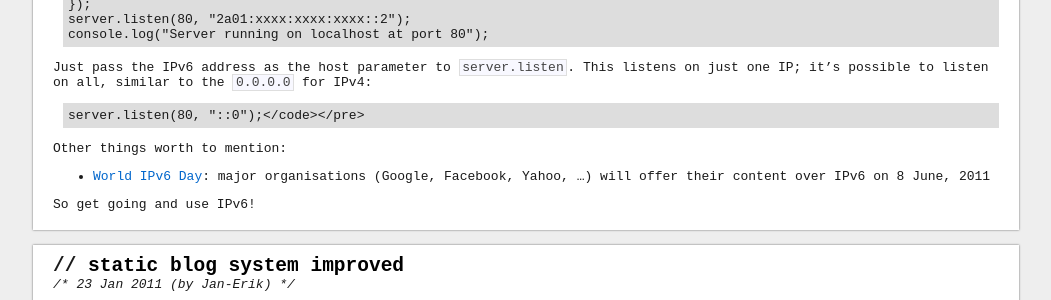
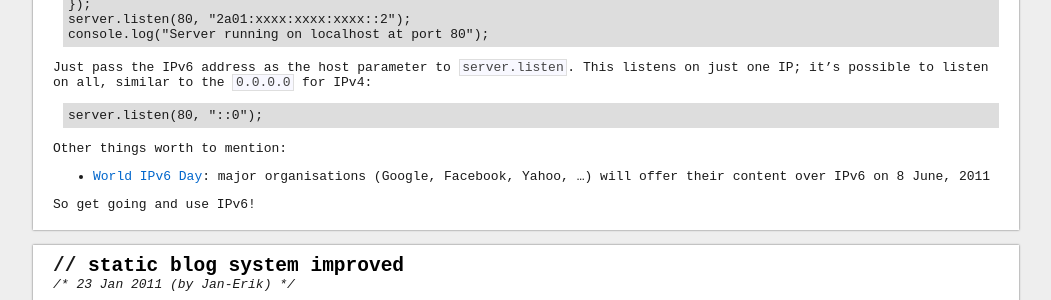
Before and after one commit to badboy/fnordig.de, a Jekyll site: the page built from index.html, in a window 1280 px wide and 900 px high, scrolled down 1702 px. Shown: the part 152-452 px from the top of the window, without its empty margins (114-1165 px from the left). Built offline with Jekyll 4.4.1, drawn with Linux system fonts in a browser that asks for light colours; the list of posts is cut into pages by our own code.

Commit message:
add code highlighting for old posts.

```diff
--- a/_posts/2011-01-23-static-blog-system-improved.markdown
+++ b/_posts/2011-01-23-static-blog-system-improved.markdown
@@ -19,12 +19,13 @@ You can find the script here: [watch.js](http://tmp.fnordig.de/watch.js). It's m
 
 The small app.js is just this:
 
-<pre><code>socket = new io.Socket('localhost');
-socket.connect();
-socket.on('message', function(data){
-  data = JSON.parse(data);
-  if(data.reload)
-    window.location.reload();
-});</code></pre>
+    socket = new io.Socket('localhost');
+    socket.connect();
+    socket.on('message', function(data){
+      data = JSON.parse(data);
+      if(data.reload)
+        window.location.reload();
+    });
+{:lang="javascript"}
 
 So next thing: individual pages for posts, maybe templates.
--- a/_posts/2011-01-26-ipv6-with-nodejs.markdown
+++ b/_posts/2011-01-26-ipv6-with-nodejs.markdown
@@ -24,11 +24,13 @@ It's as easy as this:
     });
     server.listen(80, "2a01:xxxx:xxxx:xxxx::2");
     console.log("Server running on localhost at port 80");
+{:lang="javascript"}
 
 Just pass the IPv6 address as the host parameter to `server.listen`.
 This listens on just one IP; it's possible to listen on all, similar to the `0.0.0.0` for IPv4:
 
-    server.listen(80, "::0");</code></pre>
+    server.listen(80, "::0");
+{:lang="javascript"}
 
 Other things worth to mention:
 
```
